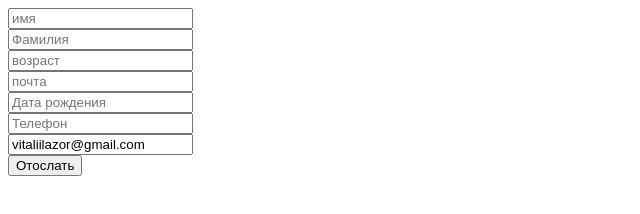
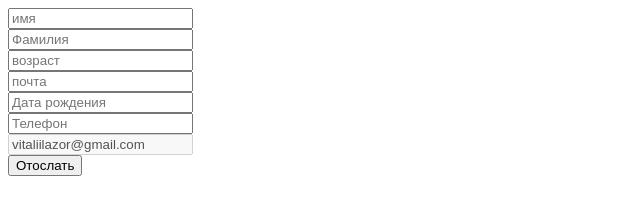
Before and after one commit to Vitalii1608/Home-Works, a plain HTML site: page lesson13/index.html in a window 1280 px wide. Shown: the whole page, without its empty margins (0-640 px from the left). Drawn offline with Linux system fonts and the light colour scheme.

Commit message:
исправление

```diff
--- a/lesson13/index.html
+++ b/lesson13/index.html
@@ -36,7 +36,7 @@
         </div>
 
         <div>
-            <input type="email" name = "mymail" placeholder="Email получателя" required value="vitaliilazor@gmail.com">
+            <input type="email" name = "mymail" placeholder="Email получателя" disabled required value="vitaliilazor@gmail.com">
         </div>
 
         <div>
```
